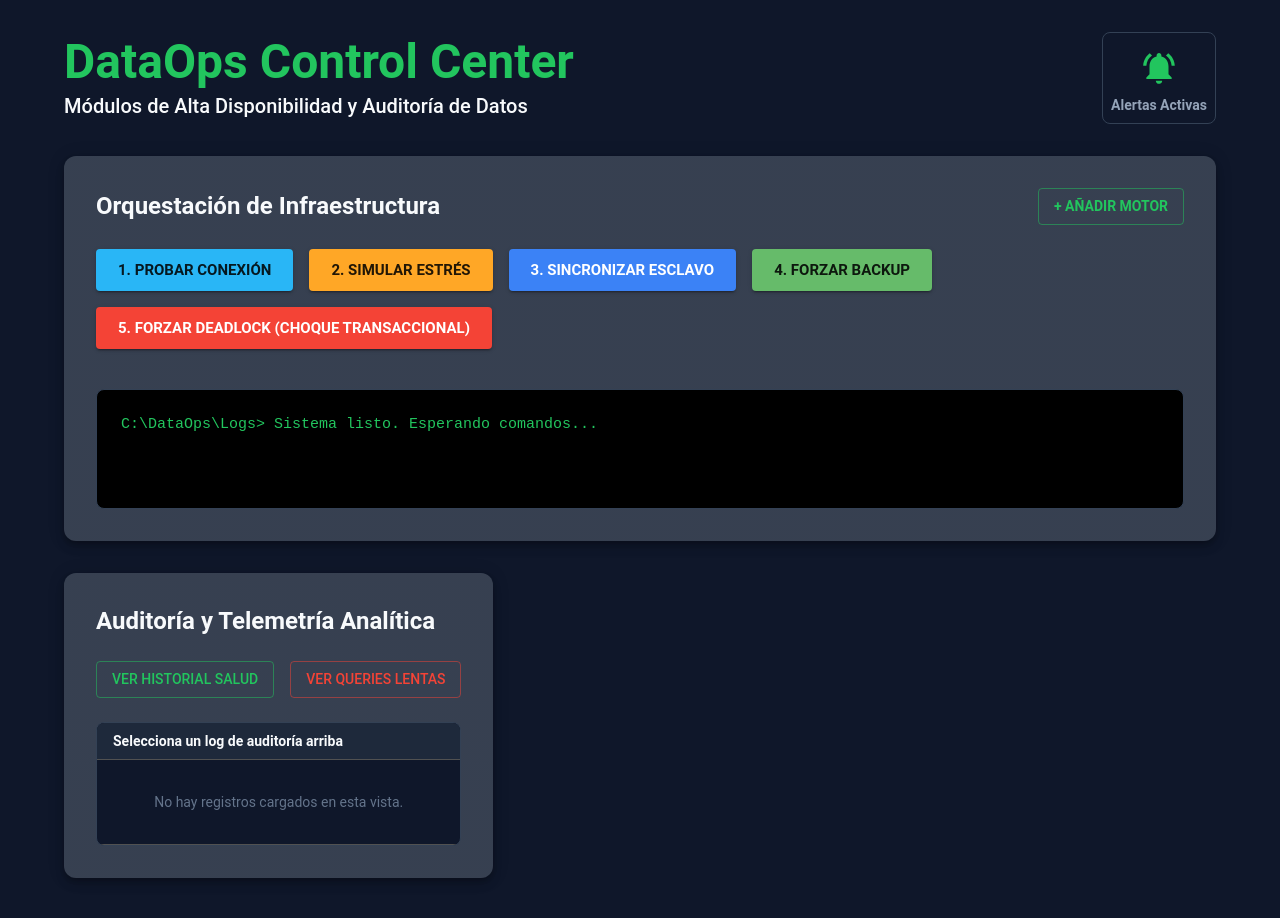
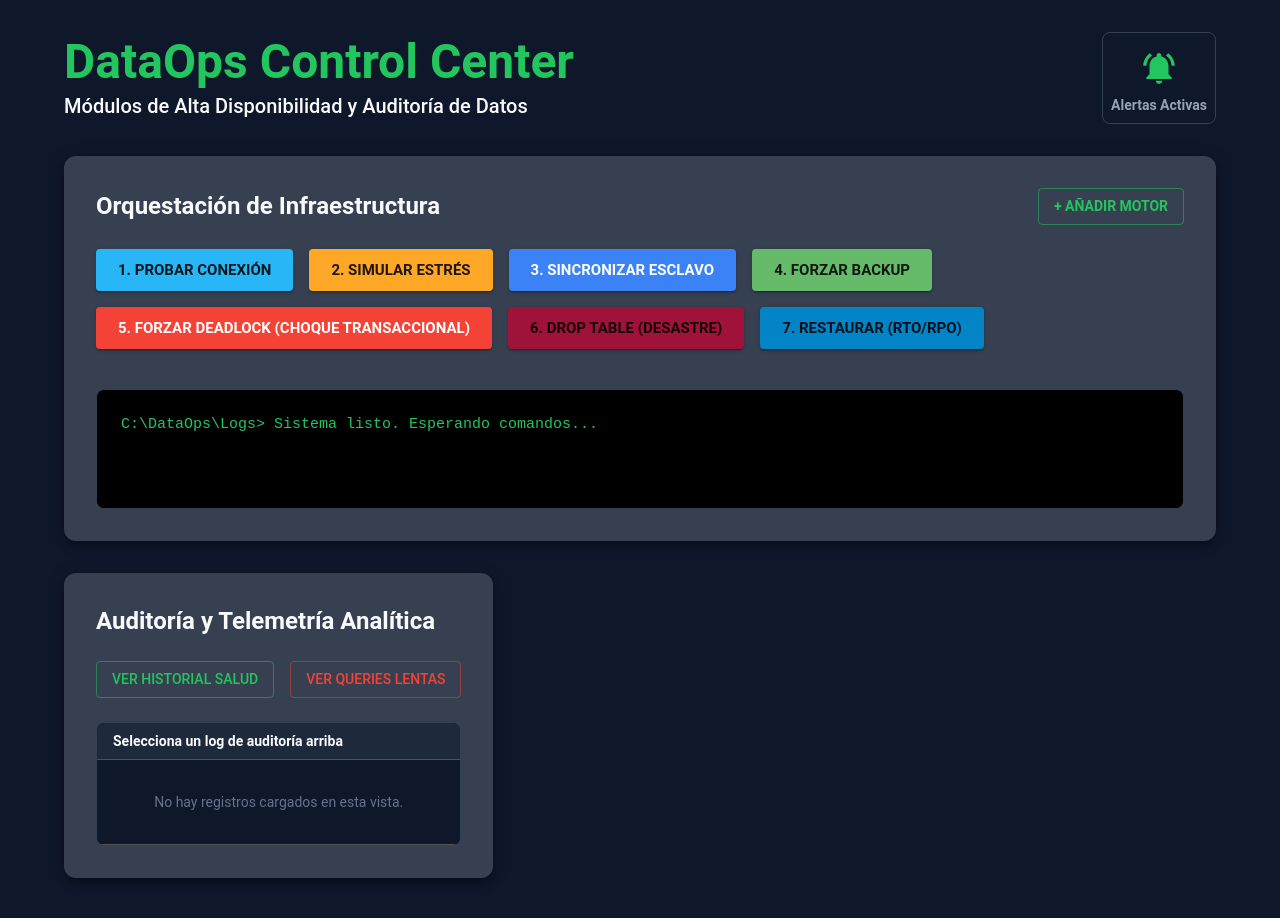
Before and after one commit to MayroGamerosXZ/DataOps-Control-Center, a React (Create React App) app in the folder dataops-frontend/: page / in a window 1280 px wide. Shown: the top 918 px of the page. Built offline with nearby package versions, Linux system fonts and the light colour scheme; the HTML template or start-up script is replaced by a standard one.

Commit message:
feat: Integración de  controles visuales para simulacion de desastres y protocolos de recuperacion RTO/RPO

```diff
--- a/dataops-frontend/src/App.js
+++ b/dataops-frontend/src/App.js
@@ -46,7 +46,12 @@ function App() {
         ? await axios.post(`http://localhost:8000${endpoint}`)
         : await axios.get(`http://localhost:8000${endpoint}`);
 
-      const successMsg = response.data.message || "Operación procesada con éxito.";
+      // Modificamos ligeramente para extraer detalles si el backend los envía (como el Hash MD5 o RTO/RPO)
+      let successMsg = response.data.message || "Operación procesada con éxito.";
+      if (response.data.details) {
+         successMsg += ` | Detalles: ${JSON.stringify(response.data.details)}`;
+      }
+
       setStatusMessage(`[ÉXITO - ${moduleName}]: ${successMsg}`);
     } catch (error) {
       setStatusMessage(`[ERROR - ${moduleName}]: Falló la ejecución. Verifica que la ruta exista en Swagger.`);
@@ -156,14 +161,25 @@ function App() {
                   </Button>
                 </Grid>
                 <Grid item xs={12} sm={6}>
+                  {/* El botón de backup ya apunta a nuestra nueva ruta dinámica */}
                   <Button fullWidth variant="contained" color="success" size="large" sx={{ fontWeight: 'bold' }} onClick={() => executeCommand('/api/backups/full/1', 'POST', 'Backups Azure')}>
                     4. Forzar Backup
                   </Button>
                 </Grid>
-                {/* NUEVO BOTÓN FASE B: FORZAR DEADLOCK */}
                 <Grid item xs={12}>
                   <Button fullWidth variant="contained" color="error" size="large" sx={{ fontWeight: 'bold' }} onClick={() => executeCommand('/api/queries/deadlock', 'POST', 'Forzar Deadlock')}>
                     5. Forzar Deadlock (Choque Transaccional)
+                  </Button>
+                </Grid>
+                {/* NUEVOS BOTONES FASE C: DISASTER RECOVERY */}
+                <Grid item xs={12} sm={6}>
+                  <Button fullWidth variant="contained" sx={{ bgcolor: '#9f1239', '&:hover': { bgcolor: '#be123c' }, fontWeight: 'bold' }} size="large" onClick={() => executeCommand('/api/disaster/drop-table', 'POST', 'Simular Desastre')}>
+                    6. DROP TABLE (Desastre)
+                  </Button>
+                </Grid>
+                <Grid item xs={12} sm={6}>
+                  <Button fullWidth variant="contained" sx={{ bgcolor: '#0284c7', '&:hover': { bgcolor: '#0369a1' }, fontWeight: 'bold' }} size="large" onClick={() => executeCommand('/api/disaster/restore', 'POST', 'Protocolo Recovery')}>
+                    7. Restaurar (RTO/RPO)
                   </Button>
                 </Grid>
               </Grid>
```
